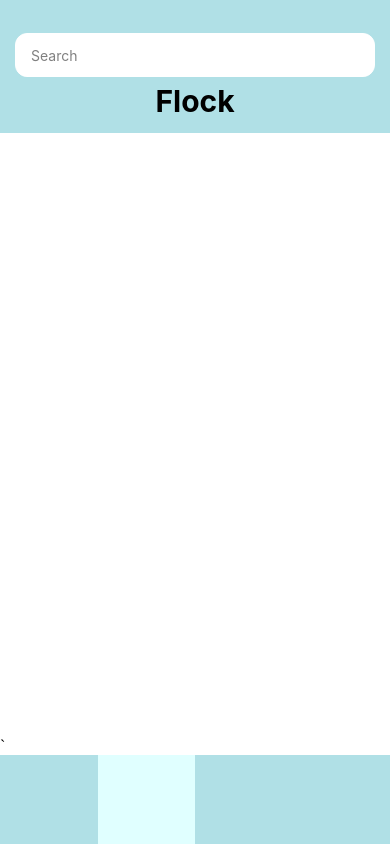
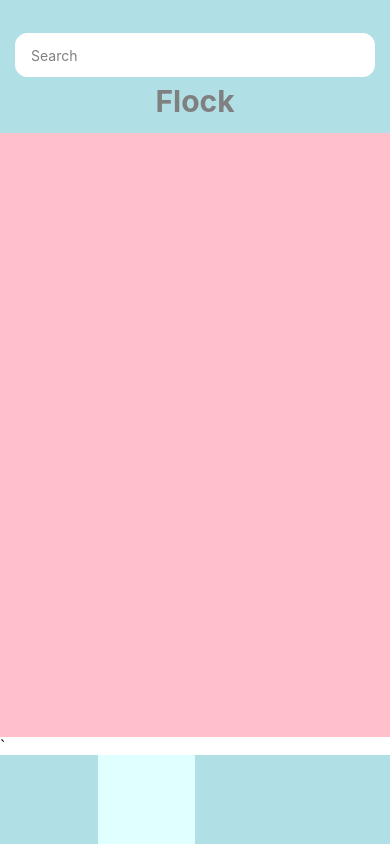
Before and after one commit to Texas-Waitlisters/Flock, a React Native app in the folder Project/: screen / in a window 390 px wide. Built offline with nearby package versions, Linux system fonts and the light colour scheme.

Commit message:
Adding custom view tests

```diff
--- a/Project/App.js
+++ b/Project/App.js
@@ -1,5 +1,6 @@
 import React from 'react';
 import { StyleSheet, Text, View, TextInput, TouchableOpacity } from 'react-native';
+import UserView from './UserView';
 
 export default class App extends React.Component {
   constructor(props) {
@@ -19,8 +20,10 @@
 			placeholderTextColor='grey'
 			onSubmitEditing={() => this.setState({text: ''})}/>
 		</View>
-		<Text adjustFontSizeToFit={true} style={[styles.titleText, {flex: 5, backgroundColor: 'powderblue', padding: 5}]}>Flock</Text>
-		<View style={{flex: 68, backgroundColor: 'white'}}/>`
+		<Text adjustFontSizeToFit={true} style={[styles.titleText, {flex: 5, backgroundColor: 'powderblue', padding: 5, color: 'grey'}]}>Flock</Text>
+		<View style={{flex: 68, backgroundColor: 'white'}}>
+			<UserView/>
+		</View>`
 		<View style={{flex: 10, backgroundColor: 'powderblue', flexDirection: 'row'}}>
 			<View style={{flex: 1, backgroundColor: this.state.tab == 'map' ? 'lightcyan' : 'powderblue'}}>
 				<TouchableOpacity style={{flex: 1}}
--- /dev/null
+++ b/Project/UserView.js
@@ -0,0 +1,13 @@
+import React, { Component } from 'react';
+import { Text, View } from 'react-native';
+
+class UserView extends Component {
+  static propTypes = {}
+
+  render = () => {
+     return (
+	    <View style={{flex: 1, backgroundColor: 'pink'}}/>
+	 )
+  }
+}
+export default UserView;
```
